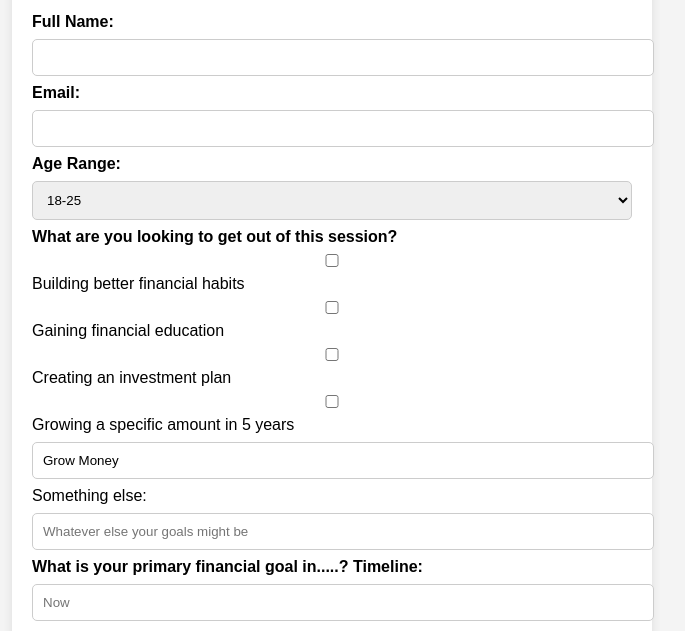
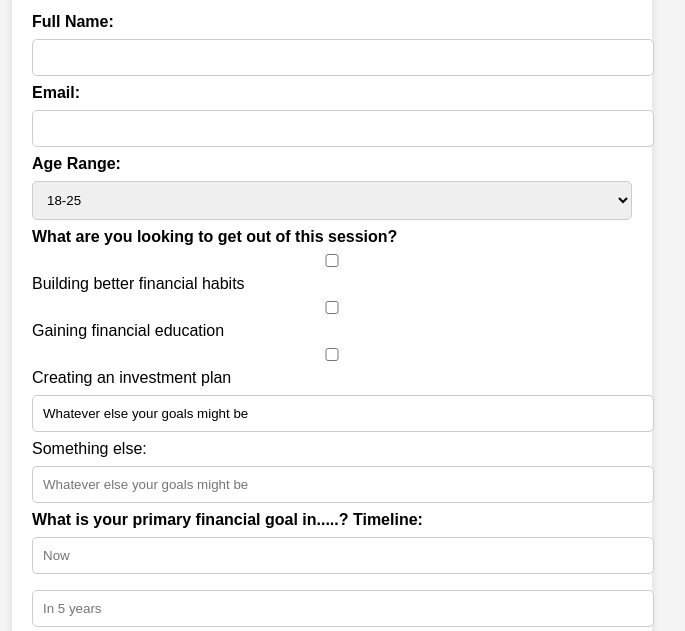
Before and after one commit to mira-cho/fintake, a plain HTML site: page index.html in a window 1280 px wide. Shown: the part 169-800 px from the top of the page, without its empty margins (308-993 px from the left). Drawn offline with Linux system fonts and the light colour scheme.

Commit message:
Update index.html

```diff
--- a/index.html
+++ b/index.html
@@ -73,8 +73,7 @@
         <input type="checkbox" name="goals" value="Habits"> Building better financial habits<br>
         <input type="checkbox" name="goals" value="Education"> Gaining financial education<br>
         <input type="checkbox" name="goals" value="Plan"> Creating an investment plan<br>
-        <input type="checkbox" name="goals" value="Grow Money"> Growing a specific amount in 5 years<br>
-        <input type="text" name="goals" value="Grow Money"> Something else:<br>
+        <input type="text" name="goals" value="Whatever else your goals might be"> Something else:<br>
         <input type="text" name="goals_other" placeholder="Whatever else your goals might be">
 
 
```
